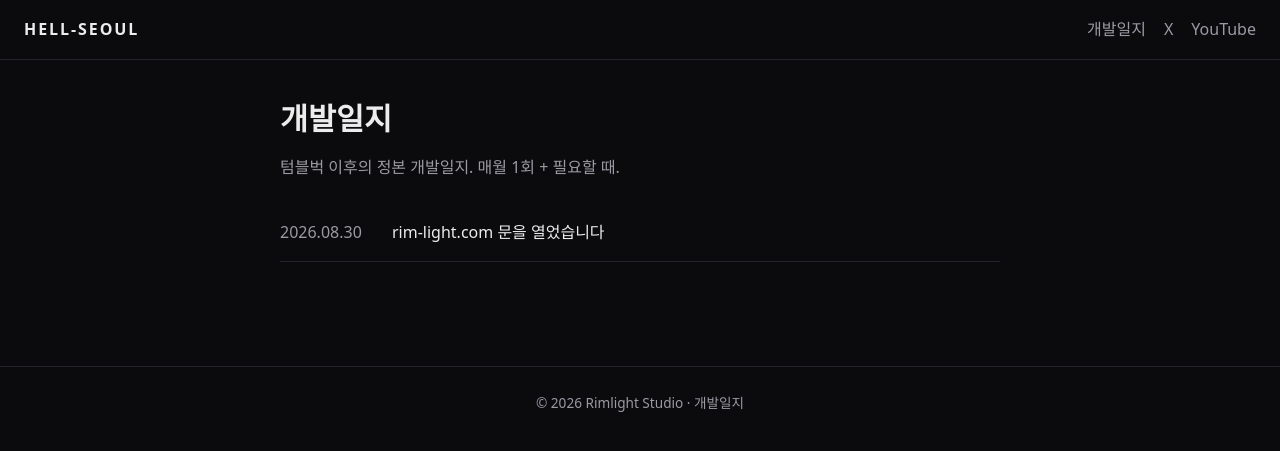
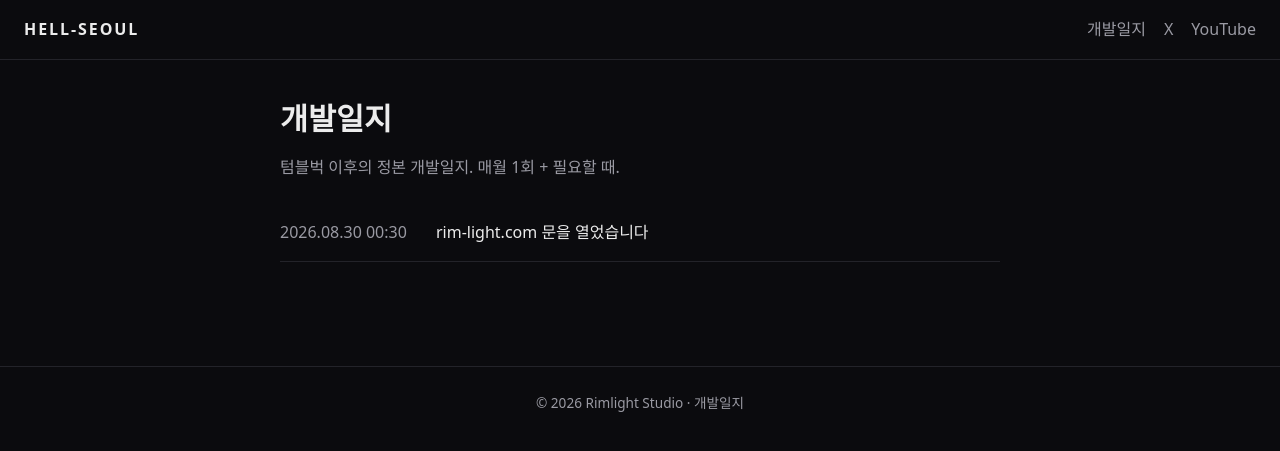
Before and after one commit to RimlightStudio/rimlightstudio.github.io, a Jekyll site: the page built from blog/index.html, in a window 1280 px wide. Shown: the top 451 px of the page. Built offline with Jekyll 4.4.1, drawn with Linux system fonts in a browser that asks for light colours.

Commit message:
date: 글 목록·본문에 시각(HH:MM) 표시

```diff
--- a/_layouts/post.html
+++ b/_layouts/post.html
@@ -4,7 +4,7 @@ layout: default
 <main class="wrap post">
   <p class="crumb"><a href="{{ site.baseurl }}/blog/">← 개발일지</a></p>
   <h1>{{ page.title }}</h1>
-  <p class="meta">{{ page.date | date: "%Y.%m.%d" }}{% if page.author %} · {{ page.author }}{% endif %}</p>
+  <p class="meta">{{ page.date | date: "%Y.%m.%d %H:%M" }}{% if page.author %} · {{ page.author }}{% endif %}</p>
   <article class="body">{{ content }}</article>
   <p class="crumb"><a href="{{ site.baseurl }}/blog/">← 목록으로</a></p>
 </main>
--- a/assets/css/site.css
+++ b/assets/css/site.css
@@ -5,7 +5,7 @@ a{color:inherit;text-decoration:none}img,video{max-width:100%}
 .brand{font-weight:800;letter-spacing:.12em}.nav nav a{margin-left:18px;color:var(--dim)}.nav nav a:hover{color:var(--fg)}
 .wrap{max-width:var(--max);margin:0 auto;padding:40px 20px 80px}
 h1{font-size:1.9rem;line-height:1.25;margin:0 0 8px}.lead,.meta,.crumb{color:var(--dim)}.meta{margin:0 0 32px;font-size:.9rem}
-.posts{list-style:none;padding:0;margin:24px 0}.posts li a{display:flex;gap:16px;padding:14px 0;border-bottom:1px solid var(--line)}.posts .d{color:var(--dim);flex:0 0 96px;font-variant-numeric:tabular-nums}.posts li a:hover .t{color:var(--acc)}
+.posts{list-style:none;padding:0;margin:24px 0}.posts li a{display:flex;gap:16px;padding:14px 0;border-bottom:1px solid var(--line)}.posts .d{color:var(--dim);flex:0 0 140px;font-variant-numeric:tabular-nums}.posts li a:hover .t{color:var(--acc)}
 .body h2{margin-top:2em;font-size:1.3rem}.body img,.body video{display:block;margin:16px auto;border-radius:6px}.body blockquote{margin:16px 0;padding:8px 16px;border-left:3px solid var(--acc);color:var(--dim)}
 .body pre{overflow-x:auto;background:#141418;padding:12px;border-radius:6px}
 .foot{padding:24px;text-align:center;color:var(--dim);font-size:.85rem;border-top:1px solid var(--line)}
--- a/blog/index.html
+++ b/blog/index.html
@@ -7,7 +7,7 @@ title: 개발일지
   <p class="lead">텀블벅 이후의 정본 개발일지. 매월 1회 + 필요할 때.</p>
   <ul class="posts">
   {% for post in site.posts %}
-    <li><a href="{{ site.baseurl }}{{ post.url }}"><span class="d">{{ post.date | date: "%Y.%m.%d" }}</span><span class="t">{{ post.title }}</span></a></li>
+    <li><a href="{{ site.baseurl }}{{ post.url }}"><span class="d">{{ post.date | date: "%Y.%m.%d %H:%M" }}</span><span class="t">{{ post.title }}</span></a></li>
   {% endfor %}
   </ul>
   {% if site.posts.size == 0 %}<p class="lead">첫 글 준비 중.</p>{% endif %}
```
